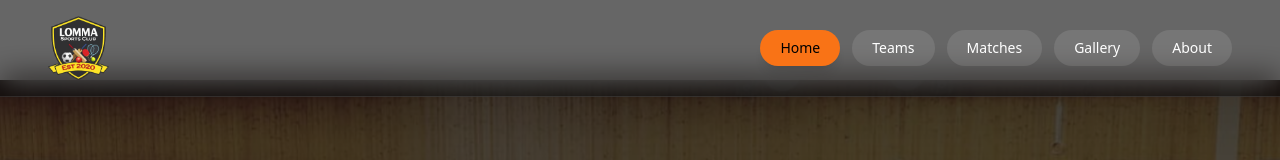
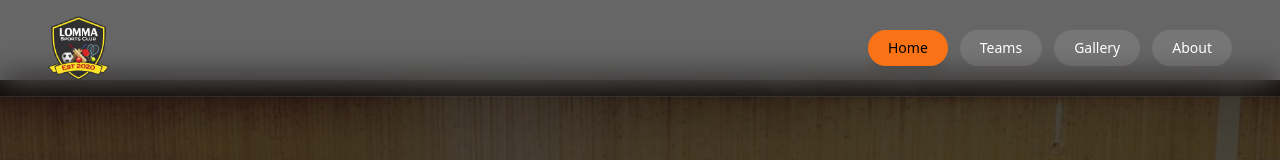
Before and after one commit to jacksyswain/lomma_sports_club, a React (Vite) app: page / in a window 1280 px wide. Shown: the top 160 px of the page. Built offline with nearby package versions, Linux system fonts and the light colour scheme.

Commit message:
initial setup

```diff
--- a/src/components/Navbar.jsx
+++ b/src/components/Navbar.jsx
@@ -11,7 +11,7 @@ export default function Navbar() {
   const navItems = [
     { name: "Home", path: "/" },
     { name: "Teams", path: "/teams" },
-    { name: "Matches", path: "/matches" },
+
     { name: "Gallery", path: "/gallery" },
     { name: "About", path: "/about" },
   ];
```
